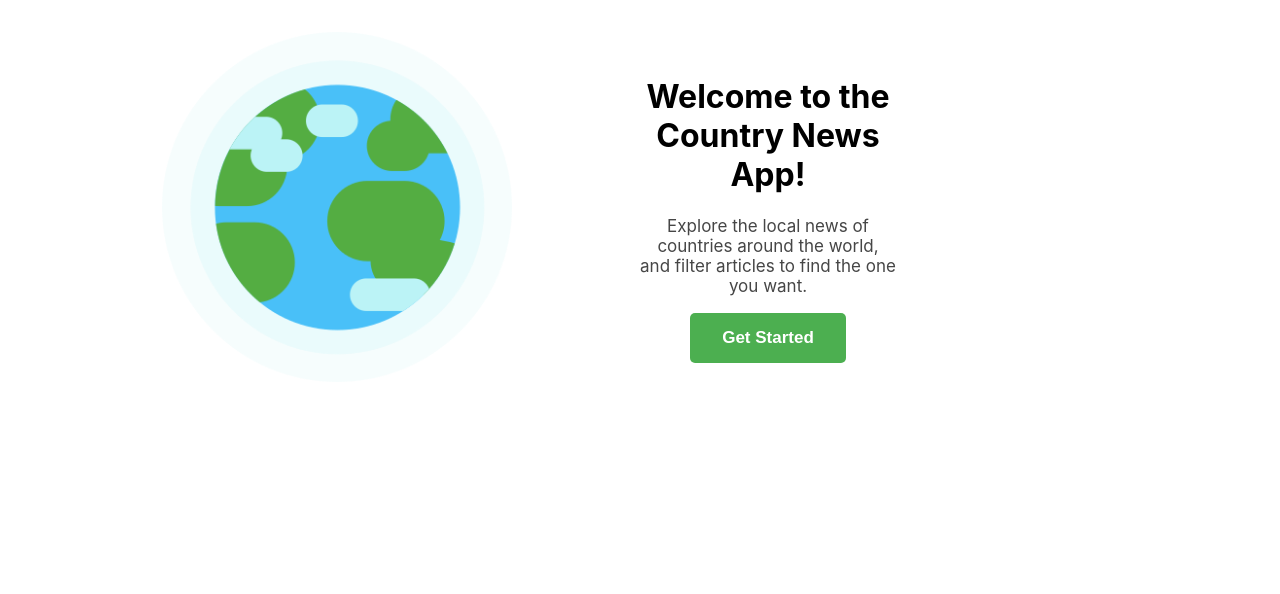
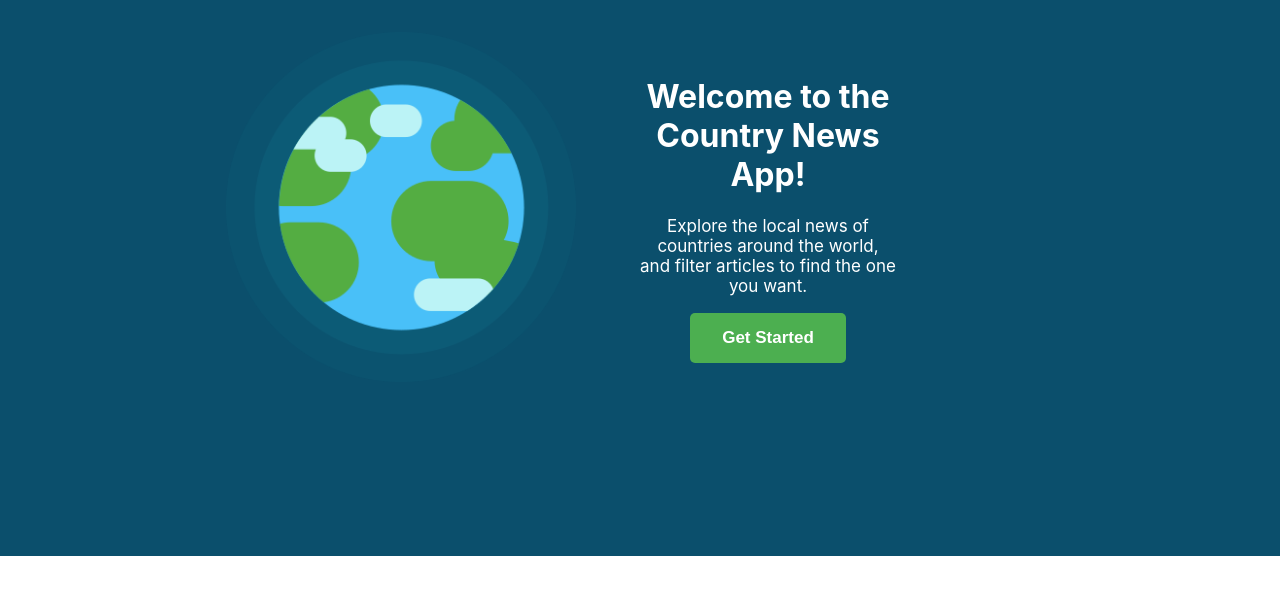
Before and after one commit to linden0/NewsLy, a React (Create React App) app: page / in a window 1280 px wide. Shown: the part 184-778 px from the top of the page. Built offline with nearby package versions, Linux system fonts and the light colour scheme.

Commit message:
centered globe and introduction wrapper

```diff
--- a/src/components/home.css
+++ b/src/components/home.css
@@ -1,8 +1,6 @@
 .home {
-    /* display: flex;
-    align-items: center;
-    justify-content: center; */
-    height: 100vh;
+    background-color: #0B4F6C;
+    height: calc(100vh - 60px);
 }
 
 .center {
@@ -15,22 +13,23 @@
 
 .left-graphic {
     float: left;
-    width: 40%;
+    width: 45%;
     text-align: right;
     margin-top: 27vh;
-    /* width: 30%;
-    text-align: right; */
 }
 
 .right-intro {
     float: right;
     width: 50%;
     margin-top: 30vh;
-    /* align-items: center;
-    padding-left: 5px; */
 }
+
 .gray {
     color: rgb(70, 70, 70);
+}
+
+.white {
+    color: white;
 }
 
 .lg-font {
--- a/src/components/home.js
+++ b/src/components/home.js
@@ -12,8 +12,8 @@ function Home() {
             </div>
             <div className='right-intro'>
                 <div className='center medium-width home-items'>
-                    <h1>Welcome to the Country News App!</h1>
-                    <p className='lg-font gray'>Explore the local news of countries around the world, and filter articles to find the one you want.</p>
+                    <h1 className='white'>Welcome to the Country News App!</h1>
+                    <p className='lg-font white'>Explore the local news of countries around the world, and filter articles to find the one you want.</p>
                     <Link to="/api">
                         <button className='button-filled'>Get Started</button>
                     </Link>
```
